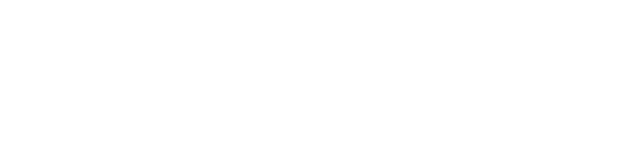
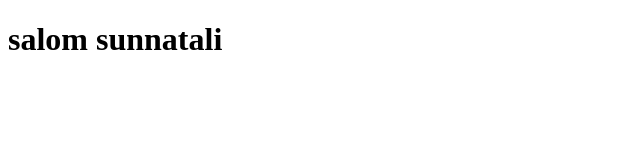
Before and after one commit to SQurbon/formee, a plain HTML site: page index.html in a window 1280 px wide. Shown: the whole page, without its empty margins (0-640 px from the left). Drawn offline with Linux system fonts and the light colour scheme.

Commit message:
ozgasakns

```diff
--- a/index.html
+++ b/index.html
@@ -34,9 +34,7 @@
         <div class="box">3</div>
     </div> -->
 
-
-
-
+    <h1>salom sunnatali </h1>
     <script src="./script.js"></script>
 </body>
 
```
